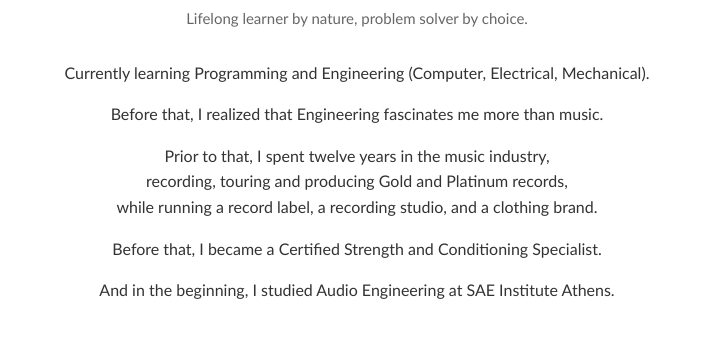
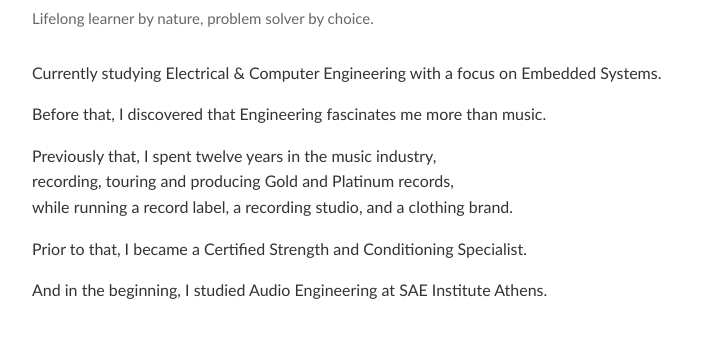
Before and after one commit to KostasAndroulidakis/kostand.com, a plain HTML site: page index.html in a window 1280 px wide. Shown: the part 122-462 px from the top of the page, without its empty margins (283-994 px from the left). Drawn offline with Linux system fonts and the light colour scheme.

Commit message:
feat: update resume

```diff
--- a/index.html
+++ b/index.html
@@ -16,10 +16,10 @@
     <h1>Kostas Androulidakis</h1>
     <p class="subtitle">Lifelong learner by nature, problem solver by choice.</p>
 
-    <p>Currently learning Programming and Engineering (Computer, Electrical, Mechanical).</p>
-    <p>Before that, I realized that Engineering fascinates me more than music.</p>
-    <p>Prior to that, I spent twelve years in the music industry,<br>recording, touring and producing Gold and Platinum records,<br>while running a record label, a recording studio, and a clothing brand.</p>
-    <p>Before that, I became a Certified Strength and Conditioning Specialist.</p>
+    <p>Currently studying Electrical & Computer Engineering with a focus on Embedded Systems.</p>
+    <p>Before that, I discovered that Engineering fascinates me more than music.</p>
+    <p>Previously that, I spent twelve years in the music industry,<br>recording, touring and producing Gold and Platinum records,<br>while running a record label, a recording studio, and a clothing brand.</p>
+    <p>Prior to that, I became a Certified Strength and Conditioning Specialist.</p>
     <p>And in the beginning, I studied Audio Engineering at SAE Institute Athens.</p>
 
     <div class="section">
--- a/styles.css
+++ b/styles.css
@@ -7,7 +7,7 @@ body {
     margin: 0 auto;
     padding: 40px 20px;
     color: #333;
-    text-align: center;
+    text-align: left;
 }
 
 /* Typography */
```
